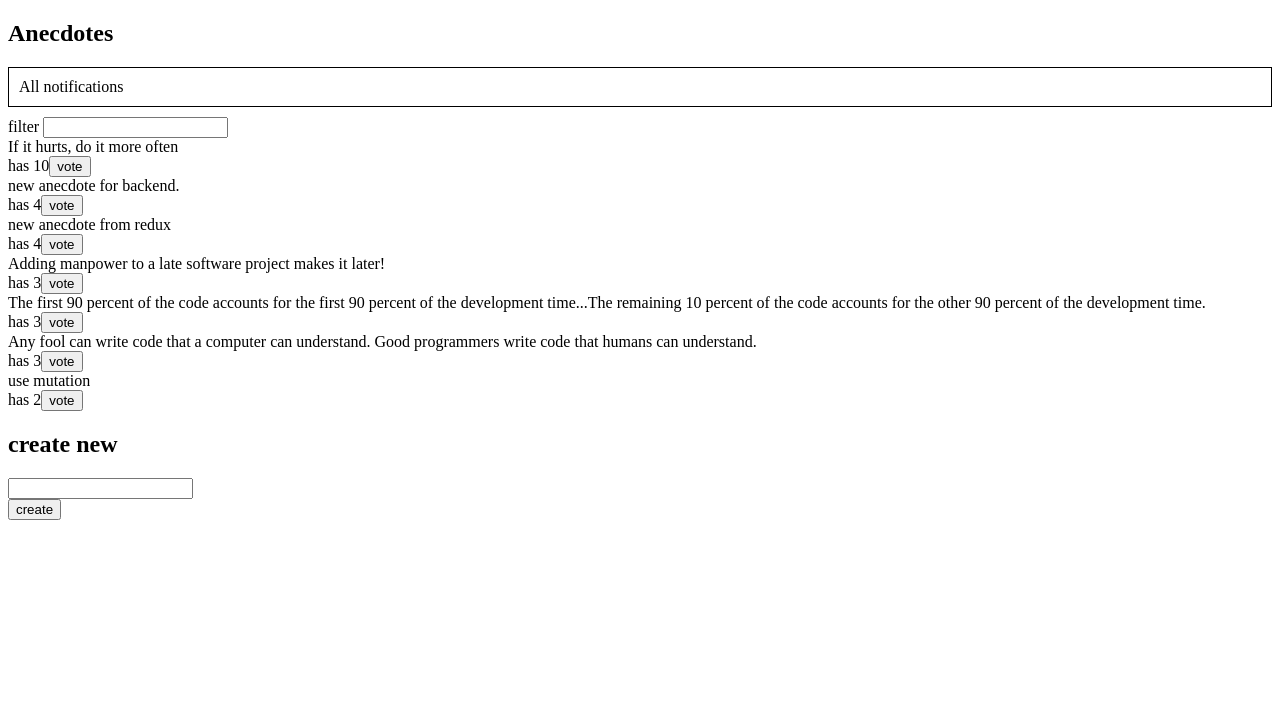
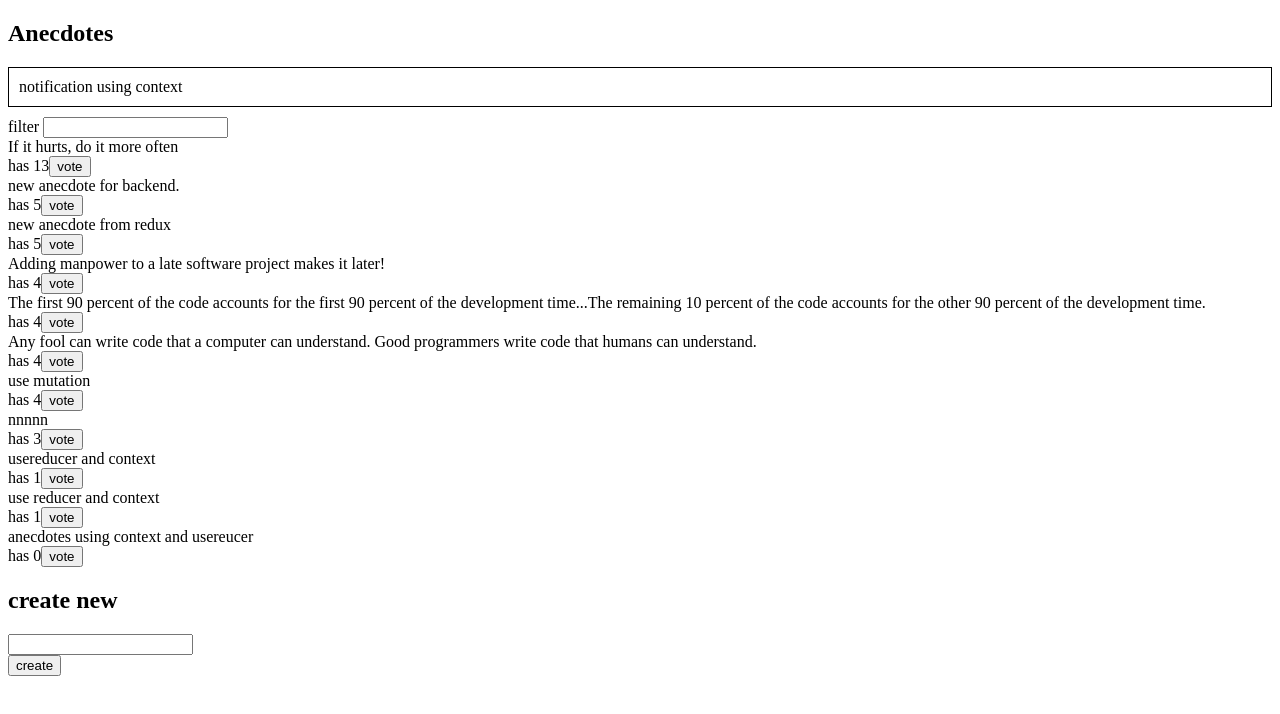
Before and after one commit to sharmila657/fullstackopen-exercises, a React (Vite) app in the folder part6/redux-anecdotes/: page / in a window 1280 px wide. Shown: the top 714 px of the page. Built offline with nearby package versions, Linux system fonts and the light colour scheme; data requests are answered from the project's data file.

Commit message:
ex- 6.23 notification implemented using useReducer and context.

```diff
--- a/part6/redux-anecdotes/db.json
+++ b/part6/redux-anecdotes/db.json
@@ -2,38 +2,58 @@
   "anecdotes": [
     {
       "content": "If it hurts, do it more often",
-      "votes": 10,
+      "votes": 13,
       "id": "1"
     },
     {
       "content": "Adding manpower to a late software project makes it later!",
-      "votes": 3,
+      "votes": 4,
       "id": "2"
     },
     {
       "content": "The first 90 percent of the code accounts for the first 90 percent of the development time...The remaining 10 percent of the code accounts for the other 90 percent of the development time.",
-      "votes": 3,
+      "votes": 4,
       "id": "3"
     },
     {
       "content": "Any fool can write code that a computer can understand. Good programmers write code that humans can understand.",
-      "votes": 3,
+      "votes": 4,
       "id": "4"
     },
     {
       "id": "8302",
       "content": "new anecdote for backend.",
-      "votes": 4
+      "votes": 5
     },
     {
       "id": "1165",
       "content": "use mutation",
-      "votes": 2
+      "votes": 4
     },
     {
       "id": "35f1",
       "content": "new anecdote from redux",
-      "votes": 4
+      "votes": 5
+    },
+    {
+      "id": "ba4c",
+      "content": "usereducer and context",
+      "votes": 1
+    },
+    {
+      "id": "5eb8",
+      "content": "use reducer and context",
+      "votes": 1
+    },
+    {
+      "id": "fcb3",
+      "content": "nnnnn",
+      "votes": 3
+    },
+    {
+      "id": "8fe3",
+      "content": "anecdotes using context and usereucer",
+      "votes": 0
     }
   ]
 }
--- a/part6/redux-anecdotes/src/App.jsx
+++ b/part6/redux-anecdotes/src/App.jsx
@@ -3,6 +3,7 @@ import AnecdoteForm from "./components/AnecdoteForm";
 import AnecdoteList from "./components/AnecdoteList"
 import FilterAnecdote from "./components/FilterAnecdote";
 import Notification from "./components/Notification";
+import { NotificationContextProvider } from "./NotificationContext";
 import { useQuery } from "@tanstack/react-query";
 import { getAnecdotes } from "./services/anecdotes";
 import { setAnecdotes } from "./reducers/anecdoteReducer";
@@ -26,13 +27,13 @@ const App = () => {
   dispatch(setAnecdotes(anecdotes));
 
   return (
-    <div>
+    <NotificationContextProvider>
       <h2>Anecdotes</h2>
       <Notification/>
       <FilterAnecdote />
       <AnecdoteList />
       <AnecdoteForm />
-    </div>
+    </NotificationContextProvider>
   )
 }
 
--- /dev/null
+++ b/part6/redux-anecdotes/src/NotificationContext.jsx
@@ -0,0 +1,30 @@
+import { createContext, useReducer } from "react";
+
+const notificationReducer = (state, action) => {
+    switch (action.type) {
+        case "SET_NOTIFICATION": {
+            return action.payload;
+        }
+        case "RESET_NOTIFICATION": {
+            return "All Notification"
+        }
+        default:
+            return state;
+    }
+}
+
+const NotificationContext = createContext();
+
+export const NotificationContextProvider = (props) => {
+    const [notification, notificationDispatch] = useReducer(
+        notificationReducer,
+        "notification using context"
+    );
+    return (
+        <NotificationContext.Provider value={[notification, notificationDispatch]}>
+            {props.children}
+        </NotificationContext.Provider>
+    )
+}
+
+export default NotificationContext;
--- a/part6/redux-anecdotes/src/components/AnecdoteForm.jsx
+++ b/part6/redux-anecdotes/src/components/AnecdoteForm.jsx
@@ -1,8 +1,11 @@
 import { useMutation, useQueryClient } from "@tanstack/react-query";
 import { createAnecdote } from "../services/anecdotes";
+import { useContext } from "react";
+import NotificationContext from "../NotificationContext";
 
 const AnecdoteForm = () => {
   const queryClient = useQueryClient();
+  const [,contextDispatch] = useContext(NotificationContext)
   const newAnecdoteMutation = useMutation({
     mutationFn: createAnecdote,
     onSuccess: (newAnecdote) => {
@@ -20,6 +23,15 @@ const AnecdoteForm = () => {
     const anecdoteToAdd = { content, votes: 0 };
     newAnecdoteMutation.mutate(anecdoteToAdd);
     event.target.newAnecdote.value = "";
+    contextDispatch({
+      type: "SET_NOTIFICATION",
+      payload: `anecdote '${content}' is added`,
+    });
+    setTimeout(() => {
+      contextDispatch({
+        type: "RESET_NOTIFICATION",
+      });
+    }, 2000);
   };
   return (
     <>
--- a/part6/redux-anecdotes/src/components/AnecdoteList.jsx
+++ b/part6/redux-anecdotes/src/components/AnecdoteList.jsx
@@ -1,13 +1,13 @@
-import { useSelector, useDispatch } from "react-redux";
+import { useSelector } from "react-redux";
 import { upVoteAnecdote } from "../services/anecdotes";
-import { notificationTimeout } from "../reducers/notificationReducer";
 import { useMutation, useQueryClient } from "@tanstack/react-query";
-
+import { useContext } from "react";
+import NotificationContext from "../NotificationContext";
 const AnecdoteList = () => {
   const anecdotes = useSelector((state) => state.anecdote);
   const filters = useSelector((state) => state.filter);
-  const dispatch = useDispatch();
   const queryClient = useQueryClient();
+  const [notification, contextDispatch] = useContext(NotificationContext);
 
   const voteMutation = useMutation({
     mutationFn: upVoteAnecdote,
@@ -26,7 +26,15 @@ const AnecdoteList = () => {
     const { content } = anecdote;
     const anecdoteToUpdate = { ...anecdote, votes: anecdote.votes + 1 };
     voteMutation.mutate(anecdoteToUpdate);
-    dispatch(notificationTimeout(`you voted '${content}'`, 1));
+    contextDispatch({
+      type: "SET_NOTIFICATION",
+      payload: `anecdote '${content}' voted`,
+    });
+    setTimeout(() => {
+      contextDispatch({
+        type: "RESET_NOTIFICATION",
+      });
+    }, 2000);
   };
 
   const ShowAnecdote = filters
--- a/part6/redux-anecdotes/src/components/Notification.jsx
+++ b/part6/redux-anecdotes/src/components/Notification.jsx
@@ -1,7 +1,7 @@
-import { useSelector } from "react-redux";
-
+import { useContext } from "react";
+import NotificationContext from "../NotificationContext";
 const Notification = () => {
-  const notification = useSelector((state) => state.notification);
+  const [notification,contextDispatch] = useContext(NotificationContext);
   const style = {
     border: "solid",
     padding: 10,
--- a/part6/redux-anecdotes/src/reducers/notificationReducer.js
+++ /dev/null
@@ -1,27 +0,0 @@
-import { createSlice } from "@reduxjs/toolkit";
-
-const notificationReducer = createSlice({
-  name: "notification",
-  initialState: "All notifications",
-  reducers: {
-    setNotification(state, action) {
-      return action.payload;
-    },
-    resetNotification(state, action) {
-      setNotification(action)
-      return "New notifications";
-    },
-  },
-});
-
-export const notificationTimeout = (messageToshow, timeInSec) => {
-  return async (dispatch) => {
-    dispatch(setNotification(`You voted '${messageToshow}'`));
-    setTimeout(() => {
-      dispatch(resetNotification());
-    }, timeInSec * 1000);
-  };
-};
-
-export const { setNotification,resetNotification } = notificationReducer.actions;
-export default notificationReducer.reducer;
--- a/part6/redux-anecdotes/src/store.js
+++ b/part6/redux-anecdotes/src/store.js
@@ -1,12 +1,10 @@
 import { configureStore } from '@reduxjs/toolkit'
 import anecdoteReducer from './reducers/anecdoteReducer'
 import filterReducer from './reducers/filterReducer'
-import notificationReducer from './reducers/notificationReducer'
 
 const reducer = {
     anecdote: anecdoteReducer,
     filter: filterReducer,
-    notification : notificationReducer
   }
 
 const store = configureStore({ reducer })
```
